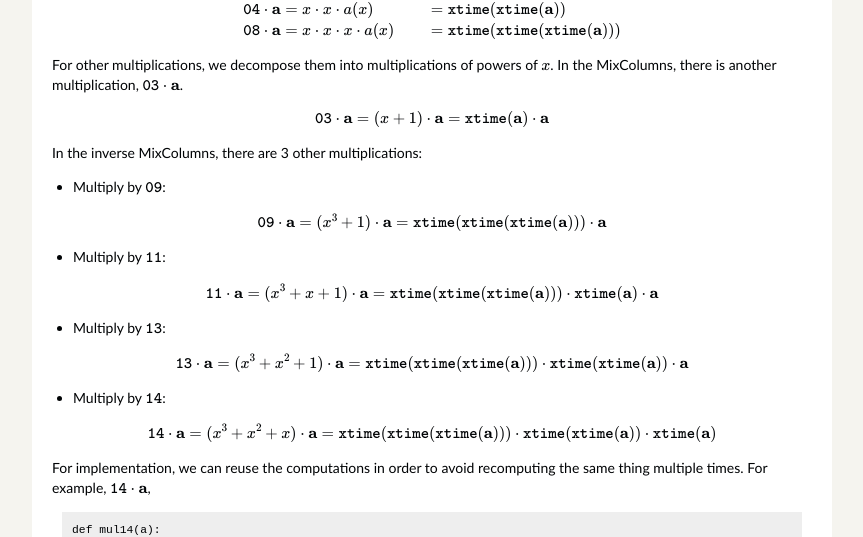
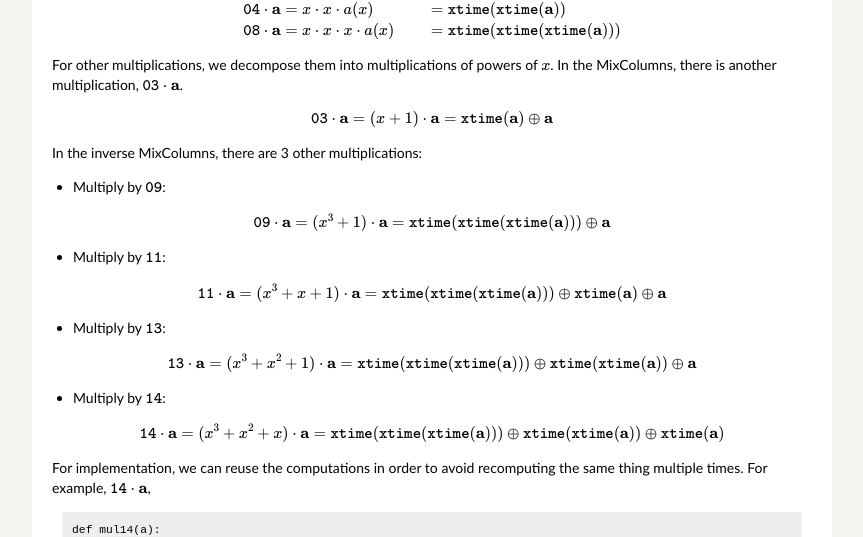
Before and after one commit to nvietsang/nvietsang.github.io, a Jekyll site: the page built from _posts/2024-03-22-xtime.md, in a window 1280 px wide. Shown: the part 1350-1887 px from the top of the page, without its empty margins (208-1071 px from the left). Built offline with Jekyll 4.4.1, drawn with Linux system fonts in a browser that asks for light colours; formulas are drawn with MathJax 3.

Commit message:
fix typos

```diff
--- a/_posts/2024-03-22-xtime.md
+++ b/_posts/2024-03-22-xtime.md
@@ -76,7 +76,7 @@ $$
 For other multiplications, we decompose them into multiplications of powers of $$x$$. In the MixColumns, there is another multiplication, $$\texttt{03}\cdot \mathbf{a}$$.
 
 $$
-\texttt{03}\cdot \mathbf{a} = (x + 1) \cdot \mathbf{a} = \texttt{xtime}(\mathbf{a}) \cdot \mathbf{a}
+\texttt{03}\cdot \mathbf{a} = (x + 1) \cdot \mathbf{a} = \texttt{xtime}(\mathbf{a}) \oplus \mathbf{a}
 $$
 
 In the inverse MixColumns, there are 3 other multiplications:
@@ -84,25 +84,25 @@ In the inverse MixColumns, there are 3 other multiplications:
 - Multiply by $$\texttt{09}$$:
 
 $$
-    \texttt{09}\cdot \mathbf{a} = (x^3 + 1) \cdot \mathbf{a} = \texttt{xtime}(\texttt{xtime}(\texttt{xtime}(\mathbf{a}))) \cdot \mathbf{a} \\
+    \texttt{09}\cdot \mathbf{a} = (x^3 + 1) \cdot \mathbf{a} = \texttt{xtime}(\texttt{xtime}(\texttt{xtime}(\mathbf{a}))) \oplus \mathbf{a} \\
 $$
 
 - Multiply by $$\texttt{11}$$:
 
 $$
-    \texttt{11}\cdot \mathbf{a} = (x^3 + x + 1) \cdot \mathbf{a} = \texttt{xtime}(\texttt{xtime}(\texttt{xtime}(\mathbf{a}))) \cdot \texttt{xtime}(\mathbf{a}) \cdot \mathbf{a} \\
+    \texttt{11}\cdot \mathbf{a} = (x^3 + x + 1) \cdot \mathbf{a} = \texttt{xtime}(\texttt{xtime}(\texttt{xtime}(\mathbf{a}))) \oplus \texttt{xtime}(\mathbf{a}) \oplus \mathbf{a} \\
 $$
 
 - Multiply by $$\texttt{13}$$:
 
 $$
-    \texttt{13}\cdot \mathbf{a} = (x^3 + x^2 + 1) \cdot \mathbf{a} = \texttt{xtime}(\texttt{xtime}(\texttt{xtime}(\mathbf{a}))) \cdot \texttt{xtime}(\texttt{xtime}(\mathbf{a})) \cdot \mathbf{a} \\
+    \texttt{13}\cdot \mathbf{a} = (x^3 + x^2 + 1) \cdot \mathbf{a} = \texttt{xtime}(\texttt{xtime}(\texttt{xtime}(\mathbf{a}))) \oplus \texttt{xtime}(\texttt{xtime}(\mathbf{a})) \oplus \mathbf{a} \\
 $$
 
 - Multiply by $$\texttt{14}$$:
 
 $$
-    \texttt{14}\cdot \mathbf{a} = (x^3 + x^2 + x) \cdot \mathbf{a} = \texttt{xtime}(\texttt{xtime}(\texttt{xtime}(\mathbf{a}))) \cdot \texttt{xtime}(\texttt{xtime}(\mathbf{a})) \cdot \texttt{xtime}(\mathbf{a})\\
+    \texttt{14}\cdot \mathbf{a} = (x^3 + x^2 + x) \cdot \mathbf{a} = \texttt{xtime}(\texttt{xtime}(\texttt{xtime}(\mathbf{a}))) \oplus \texttt{xtime}(\texttt{xtime}(\mathbf{a})) \oplus \texttt{xtime}(\mathbf{a})\\
 $$
 
 For implementation, we can reuse the computations in order to avoid recomputing the same thing multiple times. For example, $$\texttt{14}\cdot \mathbf{a}$$,
```
